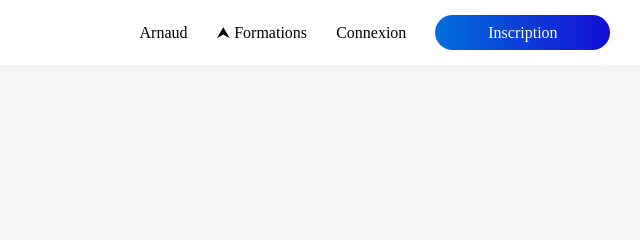
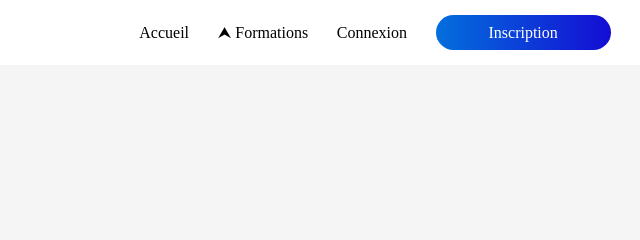
Before and after one commit to aploon/Apwebstore-test, a plain HTML site: page index.html in a window 1280 px wide. Shown: the top 240 px of the page, 640-1280 px from the left. Drawn offline with Linux system fonts and the light colour scheme.

Commit message:
Update index.html

```diff
--- a/index.html
+++ b/index.html
@@ -20,7 +20,7 @@
         </div>
     </header>
     <div id="content" style="display: none;">
-        <span><a href="#" style="color: black;">Arnaud</a></span>
+        <span><a href="#" style="color: black;">Accueil</a></span>
         <span class="formations">
             <div id="contentS">
                 <ul class="ul2">
```
